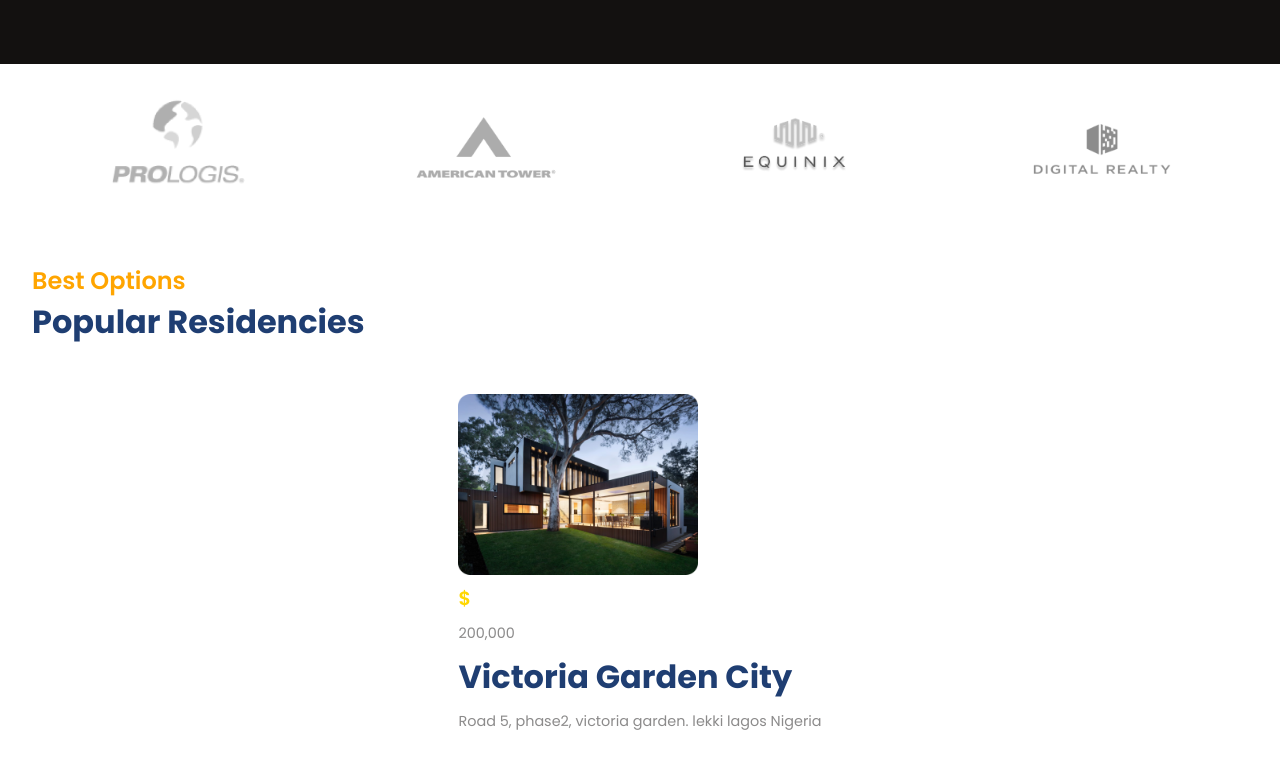
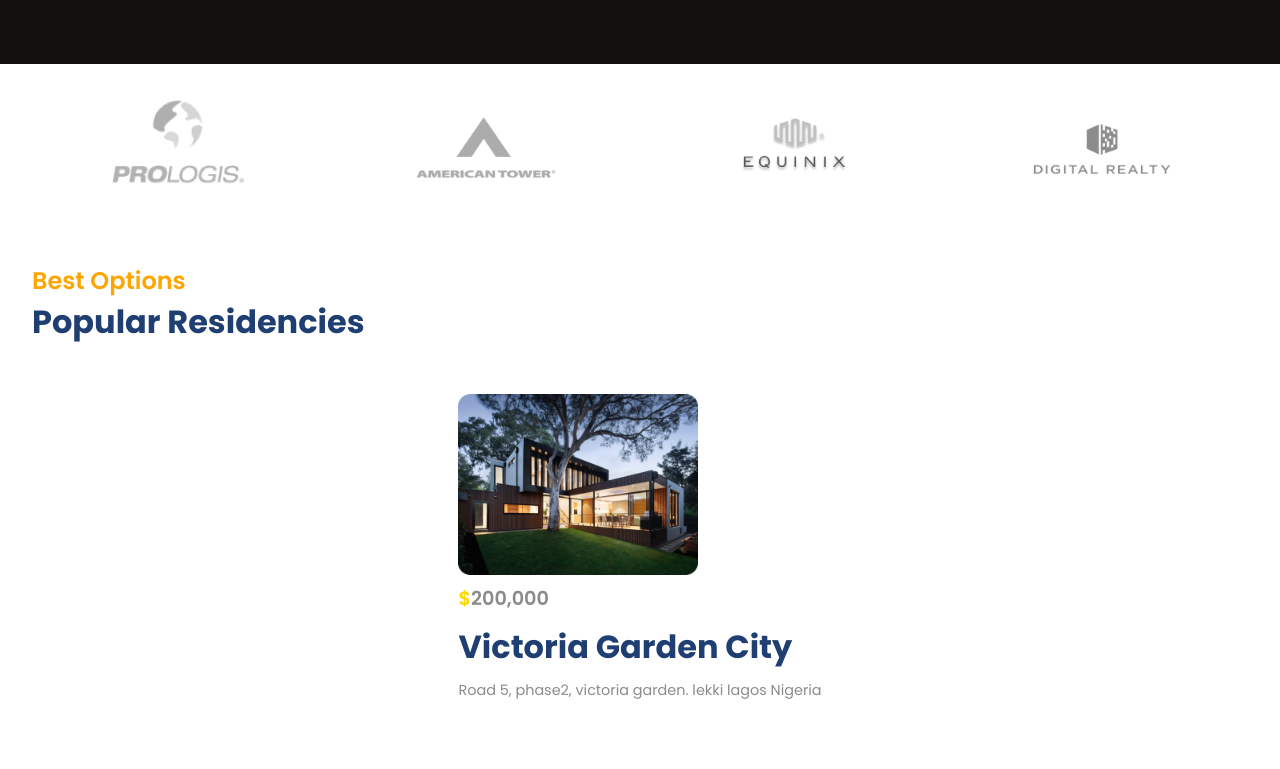
Before and after one commit to fortuneonyeka/home-finder-react, a React (Create React App) app: page / in a window 1280 px wide. Shown: the part 701-1470 px from the top of the page. Built offline with nearby package versions, Linux system fonts and the light colour scheme.

Commit message:
update slider card jsx

```diff
--- a/src/components/residencies/Redidencies.jsx
+++ b/src/components/residencies/Redidencies.jsx
@@ -1,9 +1,10 @@
 import React from 'react'
-import {Swiper, SwiperSlide, useSwiper} from "swiper/react"
-import "swiper/css"
+import { Swiper, SwiperSlide, useSwiper } from 'swiper/react';
+import 'swiper/css';
 import "./Residencies.css"
-import swiperData from "../../utils/slider.json"
+import data from "../../utils/slider.json"
 const Redidencies = () => {
+
 
   return (
     <section className="r-wrapper">
@@ -12,21 +13,25 @@ const Redidencies = () => {
         <span className="orangeText">Best Options</span>
         <span className="primaryText">Popular Residencies</span>
         </div>
-        <Swiper>
-          {swiperData.map((data, i) =>(
+
+        <Swiper
+        spaceBetween={50}
+        >
+          {data.map((card, i) =>(
             <SwiperSlide key={i}>
               <div className="flexColStart r-card">
-                <img src={data.image} alt="home" />
-                <span style={{color: "gold"}}>{data.currency}</span>
+                <img src={card.image} alt="home" />
                 <span className="secondaryText r-price">
-                  {data.price}
+                <span style={{color: "gold"}}>{card.currency}</span>
+                 <span>{card.price}</span>
                 </span>
-                <span className="primaryText">{data.name}</span>
-                <span className="secondaryText">{data.detail}</span>
+                <span className="primaryText">{card.name}</span>
+                <span className="secondaryText">{card.detail}</span>
               </div>
             </SwiperSlide>
           ))}
         </Swiper>
+
       </div>
     </section>
   )
```
